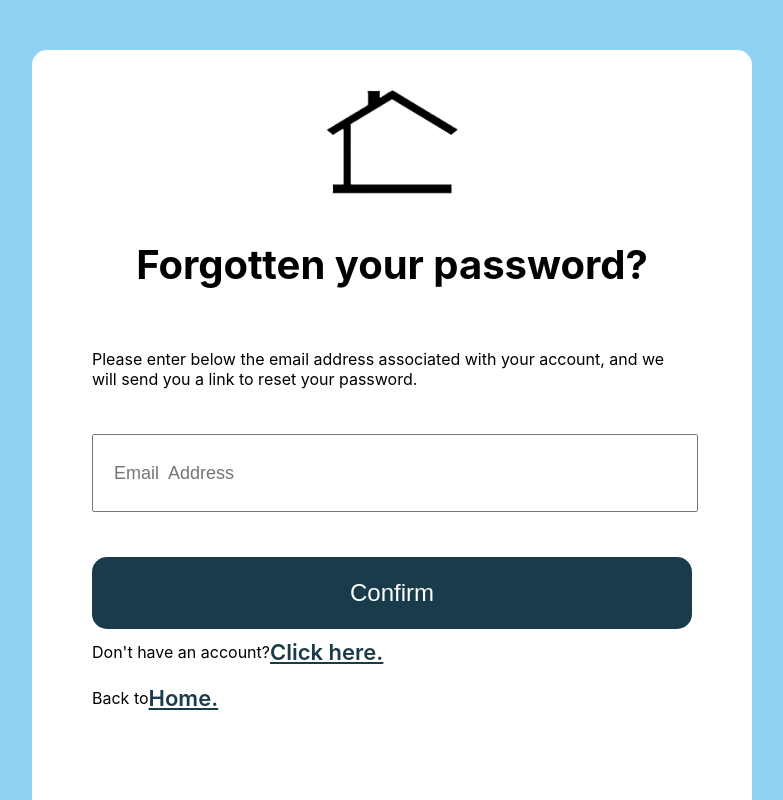
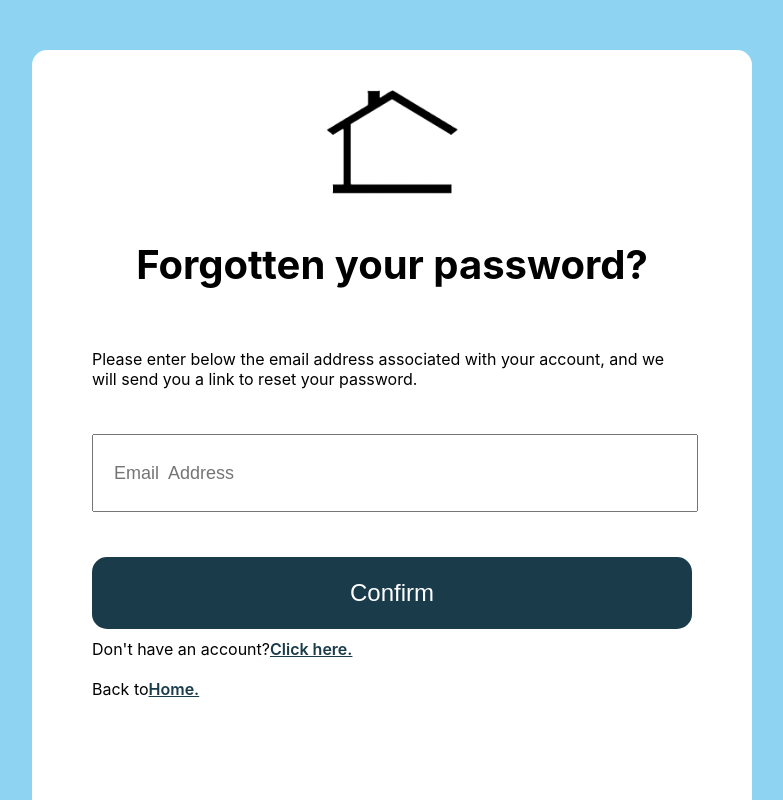
Before and after one commit to SahilUnimelb/FinTech-FLAMES, a React (Create React App) app in the folder FrontEnd/: page /forgot-password in a window 1280 px wide. Shown: the whole page, without its empty margins (248-1031 px from the left). Built offline with nearby package versions, Linux system fonts and the light colour scheme.

Commit message:
Fixed minor styling issue

```diff
--- a/FrontEnd/src/Pages/AccountPages/Contacts/Contacts.jsx
+++ b/FrontEnd/src/Pages/AccountPages/Contacts/Contacts.jsx
@@ -86,6 +86,7 @@ export default function Contacts({accounts, phones, addContactDetails, selectedA
         prevContacts.filter((phone) => phone.phoneNo !== selectedAccount.phoneNo)
       );
     }
+    onClickRemoveClose();
   }
 
   function emptyForm() {
--- a/FrontEnd/src/Pages/AccountPages/EditProfile/EditProfile.css
+++ b/FrontEnd/src/Pages/AccountPages/EditProfile/EditProfile.css
@@ -57,7 +57,7 @@
     display: flex;
     justify-content: center;
 }
-.forgot-signup-link {
+.edit-account-link {
     color: #1a3b4a;
     font-weight: 600;
     font-size: 22px;
--- a/FrontEnd/src/Pages/AccountPages/EditProfile/EditProfile.jsx
+++ b/FrontEnd/src/Pages/AccountPages/EditProfile/EditProfile.jsx
@@ -17,7 +17,7 @@ export default function EditProfile() {
                     <input type="text" className="confirm-new-password" placeholder="Confirm new email"/>
                     <Link to="/view"><button className="confirm-edits">Continue</button></Link>
                     <div className="confirm-accounts">
-                        <Link to = "/view" className='forgot-signup-link'> Back to Accounts</Link>
+                        <Link to = "/view" className='edit-account-link'> Back to Accounts</Link>
                     </div>
 
                 </div>
```
